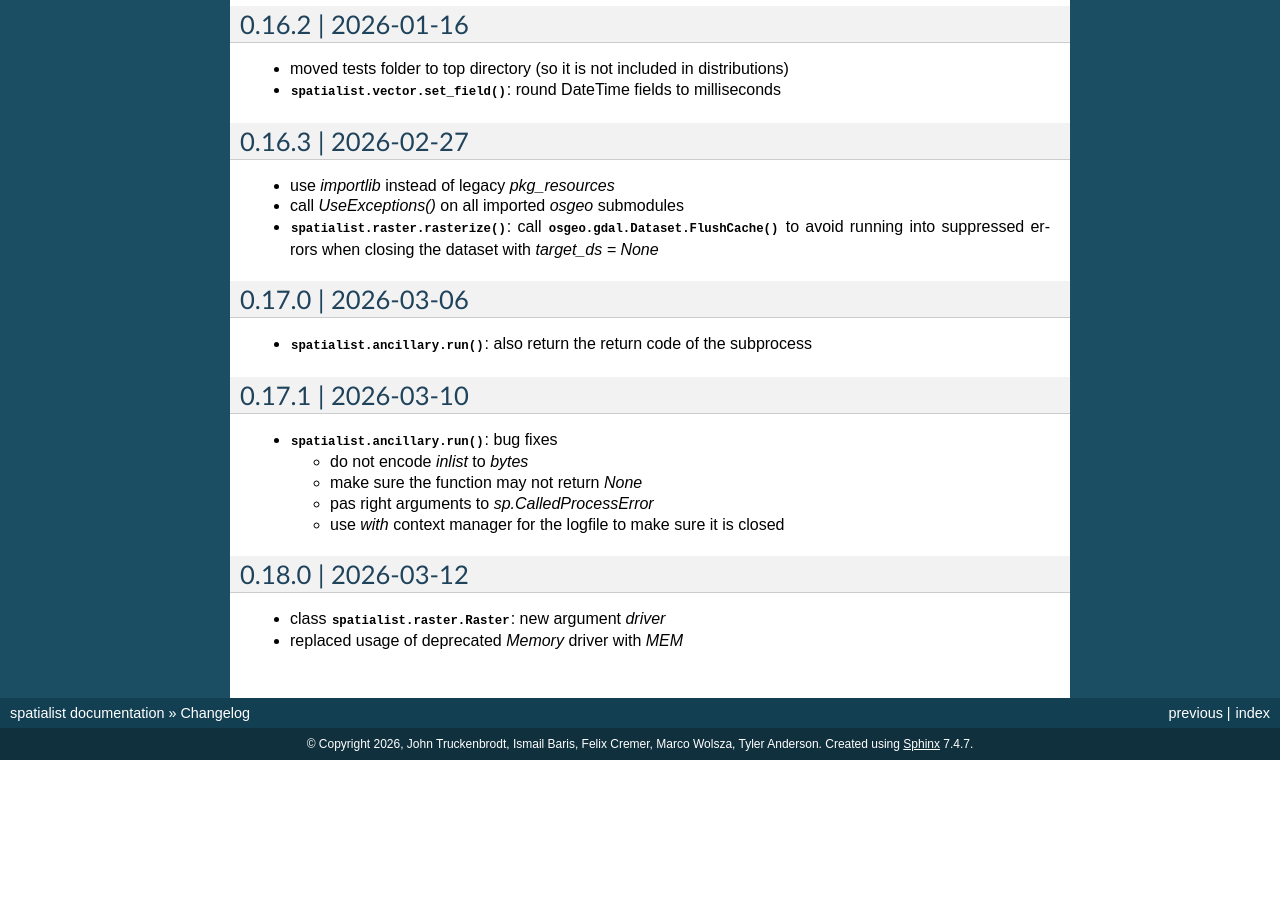
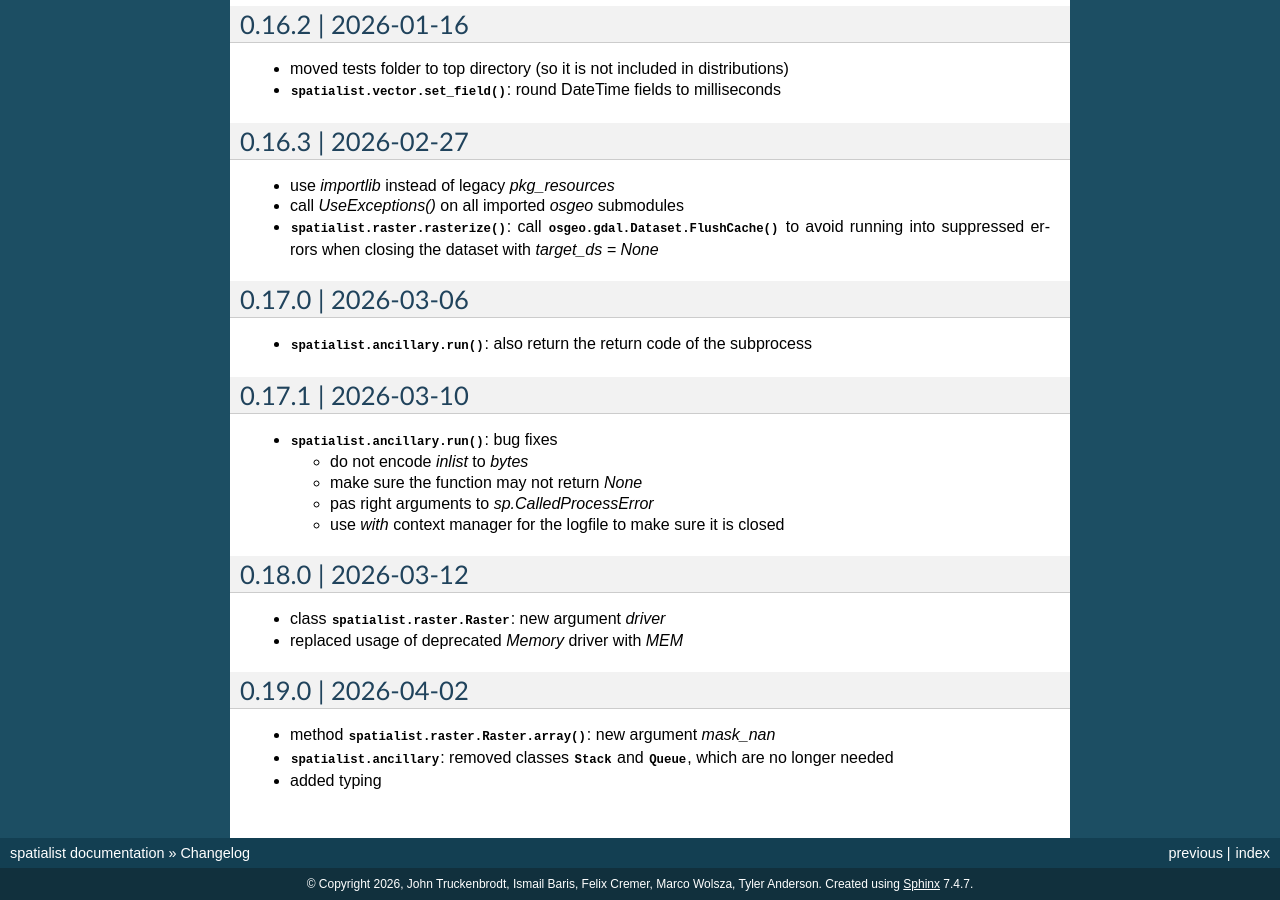
Before and after one commit to johntruckenbrodt/spatialist, a Sphinx documentation site: the page built from docs/source/changelog.rst, in a window 1280 px wide and 900 px high, scrolled down 3871 px. Built offline with Sphinx 7.4.7, drawn with Linux system fonts in a browser that asks for light colours; pages that are not in the unit, such as notebooks, are missing from menus; before the commit the page ends 4631 px from its top, so only the background shows below that.

Commit message:
version 0.19.0 changelog

```diff
--- a/docs/source/changelog.rst
+++ b/docs/source/changelog.rst
@@ -266,3 +266,10 @@ Changelog
 
 - class :class:`spatialist.raster.Raster`: new argument `driver`
 - replaced usage of deprecated `Memory` driver with `MEM`
+
+0.19.0 | 2026-04-02
+-------------------
+
+- method :meth:`spatialist.raster.Raster.array`: new argument `mask_nan`
+- :mod:`spatialist.ancillary`: removed classes :class:`~spatialist.ancillary.Stack` and :class:`~spatialist.ancillary.Queue`, which are no longer needed
+- added typing
```
